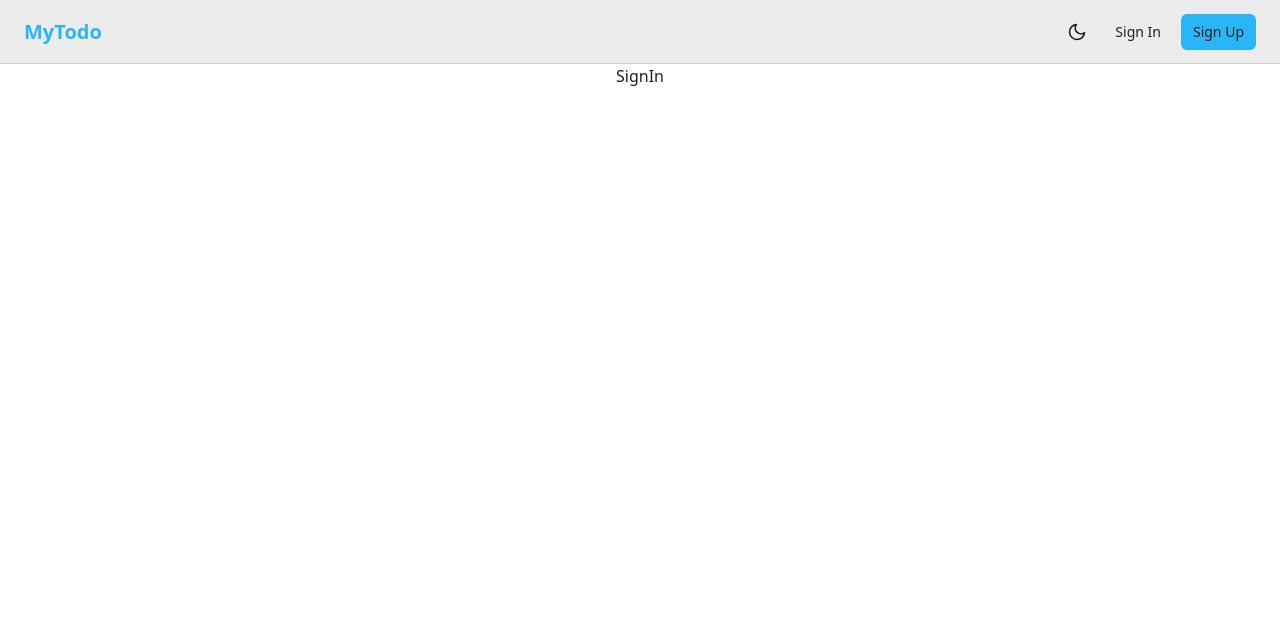
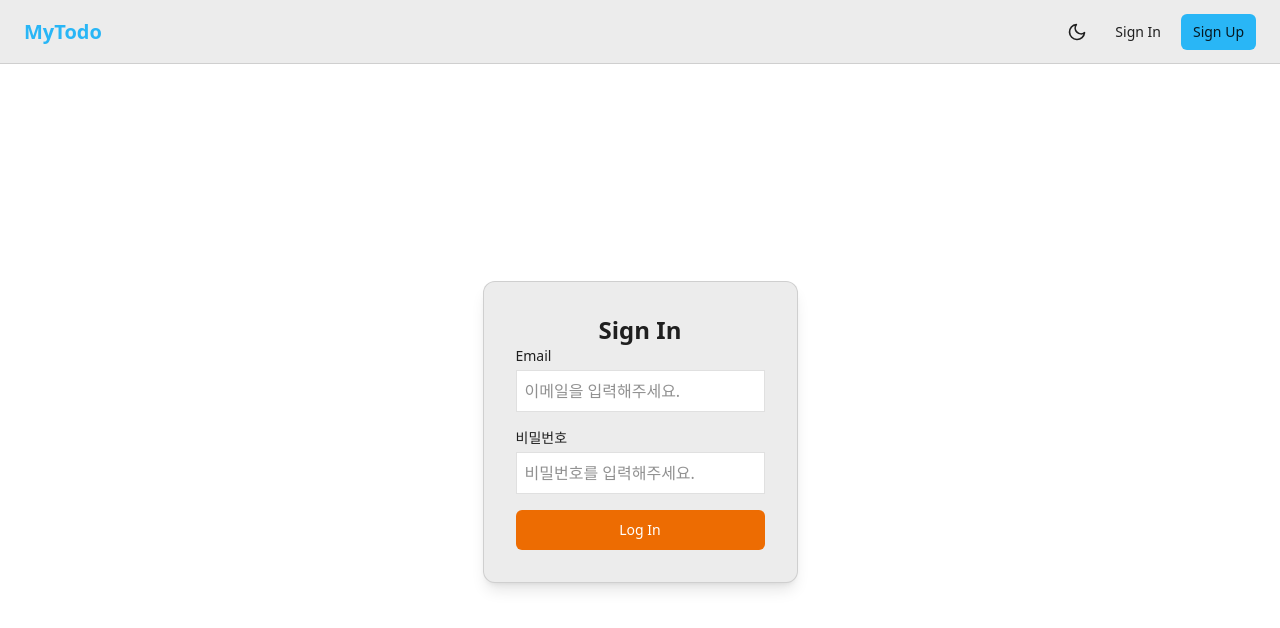
Before and after one commit to drasla/lecture-react-16-zustand, a React (Vite) app: page /sign-in in a window 1280 px wide. Shown: the top 628 px of the page. Built offline with nearby package versions, Linux system fonts and the light colour scheme.

Commit message:
SignIn 완료

```diff
--- a/src/pages/SignIn.tsx
+++ b/src/pages/SignIn.tsx
@@ -1,5 +1,110 @@
+import { useNavigate } from "react-router";
+import { useForm } from "react-hook-form";
+import { twMerge } from "tailwind-merge";
+import Input from "../components/common/Input.tsx";
+import Button from "../components/common/Button.tsx";
+import { useAuthStore, type User } from "../stores/useAuthStore.ts";
+
+interface SignInFormValues {
+    email: string;
+    password: string;
+}
+
 function SignIn() {
-    return <>SignIn</>
+    const navigate = useNavigate();
+    const { login } = useAuthStore();
+
+    const {
+        register,
+        handleSubmit,
+        formState: { errors },
+        setError,
+    } = useForm<SignInFormValues>();
+
+    const onSubmit = (data: SignInFormValues) => {
+        // 1. 로컬스토리지에서 사용자 목록을 조회
+        const existingUsersJson = localStorage.getItem("mock_users");
+        const existingUsers: User[] = existingUsersJson ? JSON.parse(existingUsersJson) : [];
+
+        // 2. 그 안에 존재하는 유저(사용자명도 같아야 되고 비밀번호도 같아야되는) 체크
+        // array 안에 존재하는지 찾고자 할 때에는 find(찾는조건함수) 메서드 사용
+        // find() 메서드는 반환될 때, 있으면 그 요소 자체가 반환되며, 없으면 undefined 반환
+        const foundUser = existingUsers.find(
+            user => user.email === data.email && user.password === data.password,
+        );
+
+        if (foundUser) {
+            login({
+                userId: foundUser.userId,
+                email: foundUser.email,
+                name: foundUser.name,
+                password: foundUser.password,
+            });
+            navigate("/");
+        } else {
+            setError("root", { message: "이메일 또는 비밀번호가 일치하지 않습니다." });
+        }
+    };
+
+    return (
+        <div
+            className={twMerge(
+                ["flex", "flex-col", "justify-center", "items-center"],
+                ["p-4", "w-full", "min-h-[calc(100dvh-4rem)]"],
+            )}>
+            <div
+                className={twMerge(
+                    ["w-full", "p-8"],
+                    ["bg-background-paper", "border", "border-divider", "rounded-xl", "shadow-lg"],
+                )}>
+                <h2
+                    className={twMerge([
+                        "text-2xl",
+                        "font-bold",
+                        "text-center",
+                        "text-text-default",
+                    ])}>
+                    Sign In
+                </h2>
+
+                <form onSubmit={handleSubmit(onSubmit)} className={twMerge("space-y-4")}>
+                    <Input
+                        label={"Email"}
+                        registration={register("email", {
+                            required: "이메일은 필수값입니다.",
+                            pattern: {
+                                value: /^[A-Z0-9._%+-]+@[A-Z0-9.-]+\.[A-Z]{2,}$/i,
+                                message: "올바른 이메일 형식이 아닙니다.",
+                            },
+                        })}
+                        error={errors.email}
+                        type={"email"}
+                        placeholder={"이메일을 입력해주세요."}
+                    />
+                    <Input
+                        label={"비밀번호"}
+                        registration={register("password", {
+                            required: "비밀번호는 필수값입니다.",
+                            minLength: { value: 4, message: "비밀번호는 4자 이상이어야 합니다." },
+                        })}
+                        error={errors.password}
+                        type={"password"}
+                        placeholder={"비밀번호를 입력해주세요."}
+                    />
+
+                    {errors.root && (
+                        <div className={twMerge(["text-sm", "text-center", "text-error-main"])}>
+                            {errors.root.message}
+                        </div>
+                    )}
+
+                    <Button fullWidth={true} variant={"warning"}>
+                        Log In
+                    </Button>
+                </form>
+            </div>
+        </div>
+    );
 }
 
 export default SignIn;
--- /dev/null
+++ b/src/stores/useAuthStore.ts
@@ -0,0 +1,29 @@
+import { create } from "zustand";
+import { persist } from "zustand/middleware";
+
+export interface User {
+    userId: string;
+    email: string;
+    name: string;
+    password: string;
+}
+
+interface AuthStore {
+    user: User | null;
+    isAuthenticated: boolean;
+
+    login: (userData: User) => void;
+    logout: () => void;
+}
+
+export const useAuthStore = create<AuthStore>()(
+    persist(
+        set => ({
+            user: null,
+            isAuthenticated: false,
+            login: userData => set({ user: userData, isAuthenticated: true }),
+            logout: () => set({ user: null, isAuthenticated: false }),
+        }),
+        { name: "auth-storage" },
+    ),
+);
```
